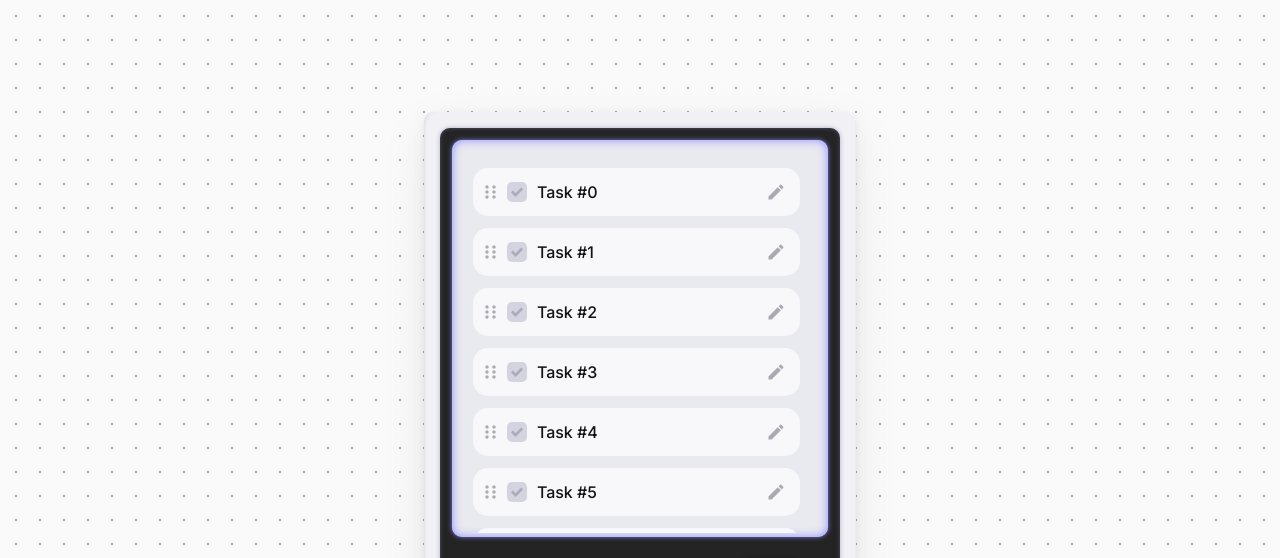
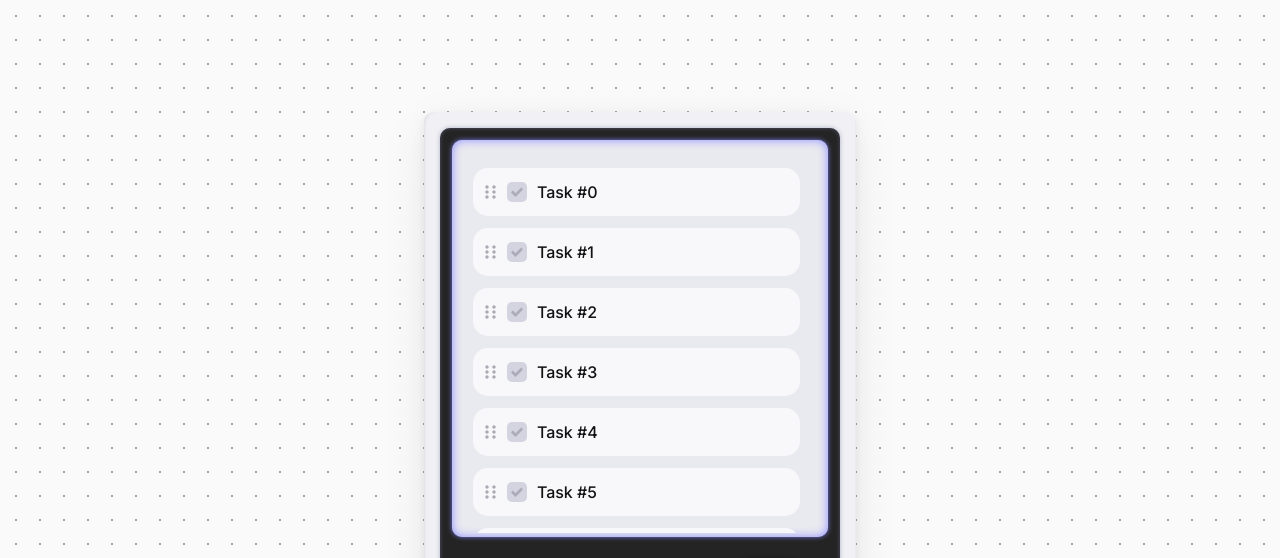
Before and after one commit to jessyhq/frontend-react, a React (Create React App) app: page / in a window 1280 px wide. Shown: the top 558 px of the page. Built offline with nearby package versions, Linux system fonts and the light colour scheme.

Commit message:
👻 edit/delete icon now hides on hover

```diff
--- a/src/components/global/TaskItem/index.tsx
+++ b/src/components/global/TaskItem/index.tsx
@@ -28,6 +28,19 @@ d3Select.prototype.transition = d3Transition
 
 
 // Styles:
+export const Edge = styled.div`
+  display: flex;
+  justify-content: center;
+  align-items: center;
+  width: 7%;
+  height: 100%;
+`
+
+export const OptionsEdge = styled(Edge)`
+  filter: opacity(0);
+  transition: all 0.25s ease;
+`
+
 export const Wrapper = styled.div<{ isTaskDeleted: { transitionSet: boolean, shouldTransition: boolean, transitioned: boolean } }>`
   display: flex;
   align-items: center;
@@ -49,14 +62,11 @@ export const Wrapper = styled.div<{ isTaskDeleted: { transitionSet: boolean, sho
     :
       ''
   };
-`
 
-export const Edge = styled.div`
-  display: flex;
-  justify-content: center;
-  align-items: center;
-  width: 7%;
-  height: 100%;
+  &:hover ${ OptionsEdge } {
+    filter: opacity(1);
+    transition: all 0.25s ease;
+  }
 `
 
 export const HalfGrabIcon = styled(MdMoreVert)`
@@ -351,10 +361,10 @@ const TaskItem = (
             />
             <Title isStrikethrough={ isTaskDone }>{ task.title }</Title>
           </Middle>
-          <Edge>
+          <OptionsEdge>
             <EditIcon isvisible={ `${ !isTaskDone }` } />
             <DeleteIcon isvisible={ `${ isTaskDone }` } onClick={ () => setIsTaskDeleted({ ...isTaskDeleted, transitionSet: true }) } />
-          </Edge>
+          </OptionsEdge>
           <BoxShadow style={{ boxShadow: snapshot.isDragging ? `0px 1px 10px -5px ${ Color(COLORS.WHITE).darken(0.25).hex() }` : '' }} />
         </Wrapper>
       )}
```
Also changed, not shown: src/components/global/TaskItem/pseudo.txt (deleted).
